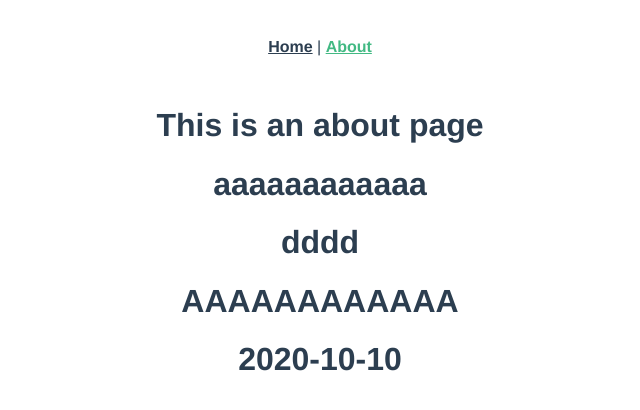
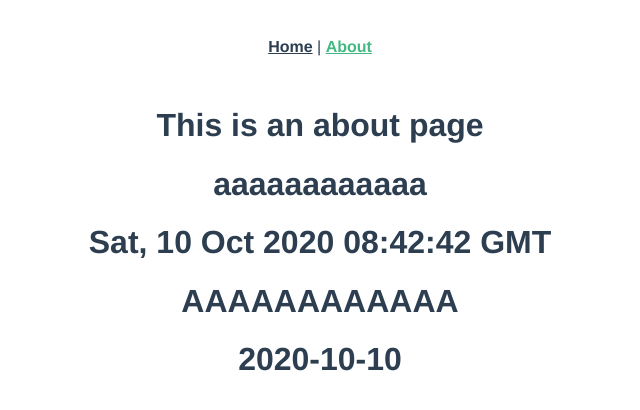
Before and after one commit to taehoon7289/vue-mango, a Vue app: page /about in a window 1280 px wide. Shown: the top 410 px of the page, without its empty margins (320-960 px from the left). Built offline with nearby package versions, Linux system fonts and the light colour scheme.

Commit message:
init commit

```diff
--- /dev/null
+++ b/src/components/test.vue
@@ -0,0 +1,35 @@
+<template>
+  <span>test 컴포넌트 영역 :: {{ data.value }}</span>
+</template>
+
+<script>
+import { ref } from "vue";
+
+const useCount = () => {
+  const count = ref(0);
+  return { count };
+};
+
+export default {
+  name: "test",
+  props: {
+    value: {
+      type: [Object]
+    }
+  },
+  async setup() {
+    const { count } = useCount()
+    fnTest
+    return {
+      count
+    }
+  },
+  methods: {
+    fnTest(val) {
+      return this.$dayjs(val).format("YYYY-MM-DD HH:mm:ss");
+    }
+  }
+};
+</script>
+
+<style scoped lang="scss"></style>
--- a/src/views/About.vue
+++ b/src/views/About.vue
@@ -2,10 +2,11 @@
   <div class="about">
     <h1>This is an about page</h1>
     <h1>{{ data.text }}</h1>
-    <h1>{{ value }}</h1>
+    <h1>{{ data.value }}</h1>
     <h1>{{ data.test }}</h1>
     <h1>{{ $dayjs().format("YYYY-MM-DD") }}</h1>
   </div>
+  <test :value="data.value"></test>
 </template>
 
 <script>
@@ -22,67 +23,57 @@ import {
   onDeactivated,
   onErrorCaptured
 } from "vue";
+import Test from "@/components/test";
+
+import dayjs from "dayjs";
 
 export default {
   name: "about",
-  props: {
-    value: {
-      type: [String],
-      default: "dddd"
-    }
-  },
-  data: function() {
-    console.log("this11", this);
-    console.log("this22", this.$dayjs());
-    console.log("this22", this.$router);
-    return {
-      one: 1
-    };
-  },
+  components: { Test },
   setup(props, { attrs, slots, emit }) {
     console.log("attrs", attrs);
     console.log("slots", slots);
     console.log("emit", emit);
-    console.log("props.value", props.value);
     const data = reactive({
       text: "aaaaaaaaaaaa",
-      test: computed(() => data.text.toUpperCase())
+      test: computed(() => data.text.toUpperCase()),
+      value: dayjs()
     });
     onBeforeMount(() => {
       // ...
-      console.log('onBeforeMount', this)
+      console.log("onBeforeMount", this);
     });
     onMounted(() => {
       // ...
-      console.log('onMounted', this)
+      console.log("onMounted", this);
     });
     onBeforeUpdate(() => {
       // ...
-      console.log('onBeforeUpdate', this)
+      console.log("onBeforeUpdate", this);
     });
     onUpdated(() => {
       // ...
-      console.log('onUpdated', this)
+      console.log("onUpdated", this);
     });
     onBeforeUnmount(() => {
       // ...
-      console.log('onBeforeUnmount', this)
+      console.log("onBeforeUnmount", this);
     });
     onUnmounted(() => {
       // ...
-      console.log('onUnmounted', this)
+      console.log("onUnmounted", this);
     });
     onActivated(() => {
       // ...
-      console.log('onActivated', this)
+      console.log("onActivated", this);
     });
     onDeactivated(() => {
       // ...
-      console.log('onDeactivated', this)
+      console.log("onDeactivated", this);
     });
     onErrorCaptured(() => {
       // ...
-      console.log('onErrorCaptured', this)
+      console.log("onErrorCaptured", this);
     });
     return {
       data
```
